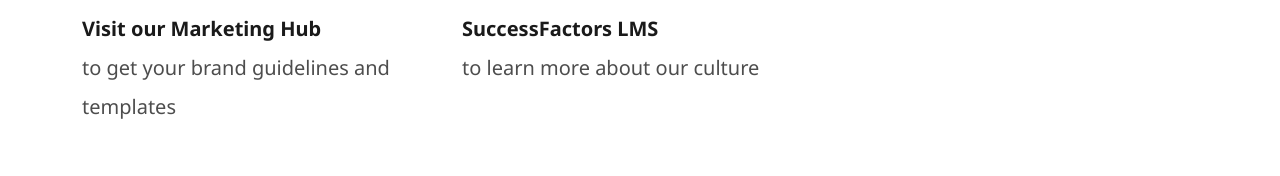
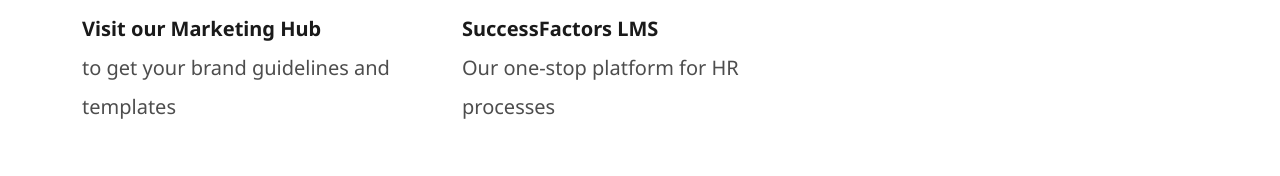
Before and after one commit to LejinBV/dksh-identity-dna, a plain HTML site: page identity.html in a window 1280 px wide. Shown: the part 6290-6466 px from the top of the page. Drawn offline with nearby package versions, Linux system fonts and the light colour scheme; files whose address does not match are found by name.

Commit message:
commiting content for sf

```diff
--- a/identity.html
+++ b/identity.html
@@ -246,7 +246,7 @@
             class="content-wrap ">
             <span class="icon icon-sf"></span>
             <h4 class="title-4">SuccessFactors LMS</h4>
-            <p>to learn more about our culture</p>
+            <p>Our one-stop platform for HR processes</p>
           </a>
         </div>
 
```
